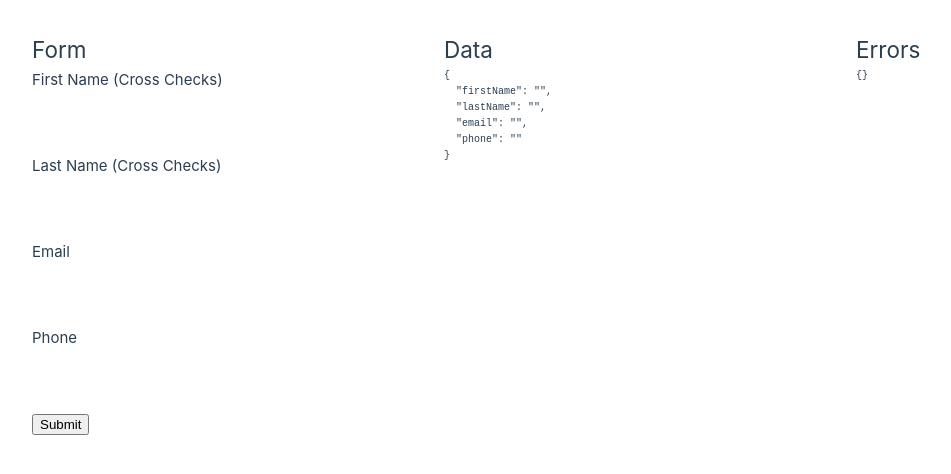
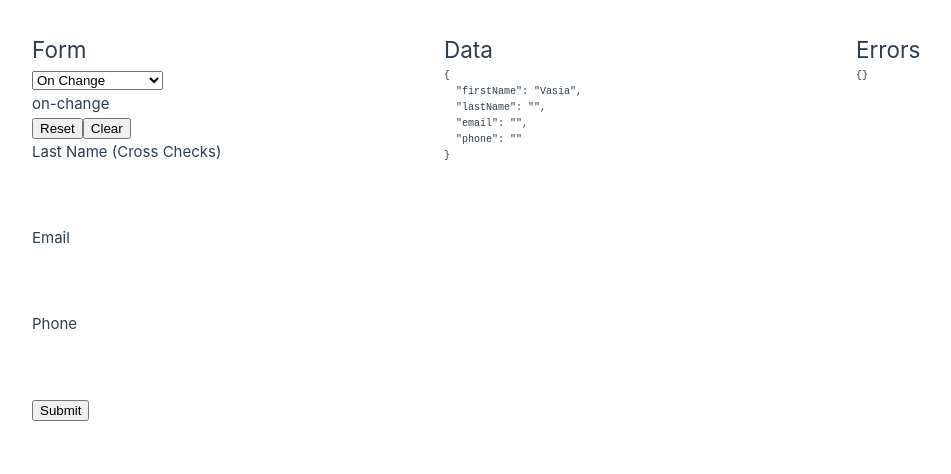
Before and after one commit to mav-rik/vanilla-forms, a Vue app: page / in a window 1280 px wide. Shown: the top 474 px of the page, without its empty margins (0-951 px from the left). Built offline with nearby package versions, Linux system fonts and the light colour scheme.

Commit message:
feat: add first validation trigger option

```diff
--- a/src/App.vue
+++ b/src/App.vue
@@ -7,7 +7,7 @@ import type { MyForm } from './form.type'
 import * as rules from './rules'
 
 const data = ref<MyForm>({
-  firstName: '',
+  firstName: 'Vasia',
   lastName: '',
   email: '',
   phone: '',
@@ -23,6 +23,7 @@ const insights = ref<{
 
 const toSend = ref()
 
+const fv = ref<'on-change'>('on-change')
 </script>
 
 <template>
@@ -33,23 +34,34 @@ const toSend = ref()
 
   <h2>Form</h2>
 
+  <select v-model="fv">
+    <option value="none">None</option>
+    <option value="on-change">On Change</option>
+    <option value="touched-on-blur">On Blur (Touched)</option>
+    <option value="on-blur">On Blur</option>
+    <option value="on-submit">On Submit</option>
+  </select>
   <VuilessForm
-    :data
+    :form-data="data"
     :insights
+    :form-context="{
+      nameIsRequired: true,
+    }"
+    :first-validation="fv"
     @submit="toSend = $event"
   >
+
+    <template v-slot="form">
+
+    <button type="button" @click="form.resetValidations">Reset</button>
+
+    <button type="button" @click="form.clearFields">Clear</button>
 
     <VuilessField
       name="firstName"
       :rules="[rules.firstOrLastName]"
     >
-      <template v-slot="meta">
-        <MyInput
-          label="First Name (Cross Checks)"
-          v-model="data.firstName"
-          :error="meta.error"
-        />
-      </template>
+      <input v-model="data.firstName" hidden />
     </VuilessField>
 
     <VuilessField
@@ -61,6 +73,7 @@ const toSend = ref()
           label="Last Name (Cross Checks)"
           v-model="data.lastName"
           :error="meta.error"
+          @blur="meta.onBlur"
         />
       </template>
     </VuilessField>
@@ -74,6 +87,7 @@ const toSend = ref()
           label="Email"
           v-model="data.email"
           :error="meta.error"
+          @blur="meta.onBlur"
         />
       </template>
     </VuilessField>
@@ -87,11 +101,14 @@ const toSend = ref()
           label="Phone"
           v-model="data.phone"
           :error="meta.error"
+          @blur="meta.onBlur"
         />
       </template>
     </VuilessField>
 
     <button role="submit">Submit</button>
+
+    </template>
 
   </VuilessForm>
 </div>
--- a/src/components/MyInput.vue
+++ b/src/components/MyInput.vue
@@ -6,12 +6,16 @@ type Props = {
 
 const modelValue = defineModel()
 defineProps<Props>()
+
+const emit = defineEmits<{
+    (e: 'blur', event: FocusEvent): void
+}>()
 </script>
 
 <template>
     <label class="my-input" :class="{ error: !!error }">
         {{ label }}
-        <input v-model="modelValue" />
+        <input v-model="modelValue" @blur="emit('blur', $event)" />
         <div class="error-text">
             <span v-if="!!error">{{ error }}</span>
         </div>
--- a/src/components/VuilessField.vue
+++ b/src/components/VuilessField.vue
@@ -1,6 +1,7 @@
 <script setup lang="ts" generic="TValue, TFormData, TContext">
-import { inject, ref, watch, computed } from 'vue'
-import type { TVuilessRule, TVuilessInsights, TVuilessFieldRegisterFn } from './vuiless.types'
+import { inject, ref, watch, computed, toRefs } from 'vue'
+import type { ComputedRef} from 'vue'
+import type { TVuilessRule, TVuilessState } from './vuiless.types'
 
 type Props = {
     name: keyof TFormData
@@ -9,25 +10,28 @@ type Props = {
 
 const props = defineProps<Props>()
 
-const data = inject<TFormData>('vuiless-form-data')
-const context = inject<TContext>('vuiless-form-context')
-const insights = inject<TVuilessInsights>('vuiless-form-insights')
-const register = inject<TVuilessFieldRegisterFn>('vuiless-form-register')
+const vuiless = inject<ComputedRef<TVuilessState<TFormData, TContext>>>('vuiless')
 
 // submitError stores error when the field is not
 // yet touched, but submit button is clicked
 const submitError = ref<string>()
 
 // registering field in form
-if (register) {
-    register(props.name as string, () => {
-        submitError.value = validate()
-        return submitError.value || true
+if (vuiless?.value) {
+    vuiless.value.register(props.name as string, {
+        validate: () => {
+            submitError.value = validate()
+            return submitError.value || true
+        },
+        reset: () => {
+            touched.value = false
+            blur.value = false
+        }
     })
 }
 
 const touched = ref(false)
-const value = computed<TValue>(() => data?.[props.name] as TValue)
+const value = computed<TValue>(() => vuiless?.value?.formData?.[props.name] as TValue)
 
 watch([value], () => {
     submitError.value = undefined
@@ -37,7 +41,7 @@ watch([value], () => {
 function validate() {
     if (props.rules?.length) {
         for (const rule of props.rules) {
-            const result = rule(value.value, data, context)
+            const result = rule(value.value, vuiless?.value?.formData, vuiless?.value?.formContext)
             if (result !== true) {
                 return result || 'Wrong value'
             }
@@ -45,23 +49,51 @@ function validate() {
     }
 }
 
+const isValidationActive = computed(() => {
+    if (vuiless?.value?.firstValidation) {
+        switch (vuiless.value.firstValidation) {
+            case 'on-change':
+                return vuiless.value.firstSubmitHappened.value || touched.value
+            case 'touched-on-blur':
+                return vuiless.value.firstSubmitHappened.value || blur.value && touched.value
+            case 'on-blur':
+                return vuiless.value.firstSubmitHappened.value || blur.value
+            case 'on-submit':
+                return vuiless.value.firstSubmitHappened.value
+            case 'none':
+                return false
+        }
+    }
+    return false
+})
+
 const error = computed<string | undefined>(() => {
-    if (touched.value || submitError.value) {
+    if (isValidationActive.value || submitError.value) {
+        console.log('error calculation', props.name, {
+            isValidationActive: isValidationActive.value,
+            submitError: submitError.value,
+        })
         return validate()
     }
 })
 
+const blur = ref(false)
+
+function onBlur() {
+    blur.value = true
+}
+
 // processing insights if provided
-if (insights) {
+if (vuiless?.value?.insights) {
     watch([touched], () => {
-        insights.touched = insights.touched || []
-        if (insights.touched.findIndex(t => t === props.name) < 0) {
-            insights.touched.push(props.name as string)
+        vuiless.value.insights.touched = vuiless.value.insights.touched || []
+        if (vuiless.value.insights.touched.findIndex(t => t === props.name) < 0) {
+            vuiless.value.insights.touched.push(props.name as string)
         }
     })
     watch([error], () => {
-        insights.errors = insights.errors || {}
-        insights.errors[props.name as string] = error.value || ''
+        vuiless.value.insights.errors = vuiless.value.insights.errors || {}
+        vuiless.value.insights.errors[props.name as string] = error.value || ''
     })
 }
 </script>
@@ -69,6 +101,7 @@ if (insights) {
 <template>
 <slot
     :error="error"
+    :on-blur="onBlur"
 >
 </slot>
 </template>
--- a/src/components/VuilessForm.vue
+++ b/src/components/VuilessForm.vue
@@ -1,36 +1,62 @@
 <script setup lang="ts" generic="TFormData, TContext">
-import { provide } from 'vue'
-import type { TVuilessInsights, TVuilessFieldValidator, TVuilessFieldRegisterFn } from './vuiless.types'
+import { provide, ref, computed, nextTick } from 'vue'
+import type { TVuilessInsights, TVuilessFieldValidator, TVuilessFieldRegisterFn, TVuilessState } from './vuiless.types'
 
 type Props = {
-    data: TFormData         // form data
-    context?: TContext      // form context, can be used in validations logic
+    formData: TFormData         // form data
+    formContext?: TContext      // form context, can be used in validations logic
     insights?: TVuilessInsights // for debugging
+    firstValidation?: TVuilessState<TFormData, TContext>['firstValidation']
 }
 
-const props = defineProps<Props>()
+const props = withDefaults(defineProps<Props>(), {
+    firstValidation: 'on-change',
+})
 
 // registry of fields
-const registry: Record<string, { validate: TVuilessFieldValidator }> = {}
+const registry: Record<string, { validate: TVuilessFieldValidator, reset: () => void }> = {}
 
-const register: TVuilessFieldRegisterFn = (name: string, validate: TVuilessFieldValidator) => {
-    console.log('register ' + name)
-    registry[name as string] = {
-        validate,
-    }
+const register: TVuilessFieldRegisterFn = (fieldName: string, fieldCallbacks: {
+    validate: TVuilessFieldValidator
+    reset: () => void
+}) => {
+    registry[fieldName as string] = fieldCallbacks
 }
 
-provide('vuiless-form-register', register)
-provide('vuiless-form-data', props.data)
-provide('vuiless-form-context', props.context)
-provide('vuiless-form-insights', props.insights)
+const firstSubmitHappened = ref(false)
+
+const vuiless = computed(() => ({
+    firstSubmitHappened,
+    firstValidation: props.firstValidation,
+    register,
+    formData: props.formData,
+    formContext: props.formContext,
+    insights: props.insights,
+}))
+
+provide('vuiless', vuiless)
 
 const emit = defineEmits<{
     (e: 'submit', data: TFormData): void
 }>()
 
-function onSubmit(event: Event) {
-    event.preventDefault()
+function resetValidations() {
+    firstSubmitHappened.value = false
+    for (const fieldCallbacks of Object.values(registry)) {
+        fieldCallbacks.reset()
+    }
+}
+
+async function clearFields() {
+    for (const key of Object.keys(registry)) {
+        delete props.formData[key as keyof typeof props.formData]
+    }
+    await nextTick()
+    resetValidations()
+}
+
+function onSubmit() {
+    firstSubmitHappened.value = true
     let hasErrors = false
     for (const [field, r] of Object.entries(registry)) {
         if (r.validate() !== true) {
@@ -42,14 +68,18 @@ function onSubmit(event: Event) {
         return
     }
     // checks passed, firing submit
-    emit('submit', props.data)
+    emit('submit', props.formData)
 }
 </script>
 
 <template>
 
-<form @submit="onSubmit">
-    <slot></slot>
+<form @submit.prevent="onSubmit">
+    <div>{{ firstValidation }}</div>
+    <slot
+        :reset-validations="resetValidations"
+        :clear-fields="clearFields"
+    ></slot>
 </form>
 
 </template>
--- a/src/components/vuiless.types.ts
+++ b/src/components/vuiless.types.ts
@@ -1,3 +1,4 @@
+import type { Ref } from 'vue'
 export type TVuilessRule<TValue, TFormData, TContext> = (
   v: TValue,
   data?: TFormData,
@@ -11,4 +12,24 @@ export type TVuilessInsights = {
 
 export type TVuilessFieldValidator = () => boolean | string;
 
-export type TVuilessFieldRegisterFn = (name: string, validate: TVuilessFieldValidator) => void
+export type TVuilessFieldRegisterFn = (
+  name: string,
+  fns: {
+    validate: TVuilessFieldValidator
+    reset: () => void
+  }
+) => void;
+
+export type TVuilessState<TFormData, TContext> = {
+  firstSubmitHappened: Ref<boolean>;
+  firstValidation:
+    | "on-change"
+    | "touched-on-blur"
+    | "on-blur"
+    | "on-submit"
+    | "none";
+  register: TVuilessFieldRegisterFn;
+  formData: TFormData;
+  formContext: TContext;
+  insights: TVuilessInsights;
+};
--- a/src/rules.ts
+++ b/src/rules.ts
@@ -16,9 +16,14 @@ export function isNumber(v: string) {
   return !Number.isNaN(Number(v)) || "Wrong Number";
 }
 
-export function firstOrLastName(v: string, d: MyForm | undefined) {
+export function firstOrLastName(
+  v: string,
+  d: MyForm | undefined,
+  context: { nameIsRequired: boolean } | undefined
+) {
   return (
-    !!d?.firstName || !!d?.lastName || "Please enter first name or last name"
+    context?.nameIsRequired && (
+    !!d?.firstName || !!d?.lastName || "Please enter first name or last name" ) || true
   );
 }
 
```
